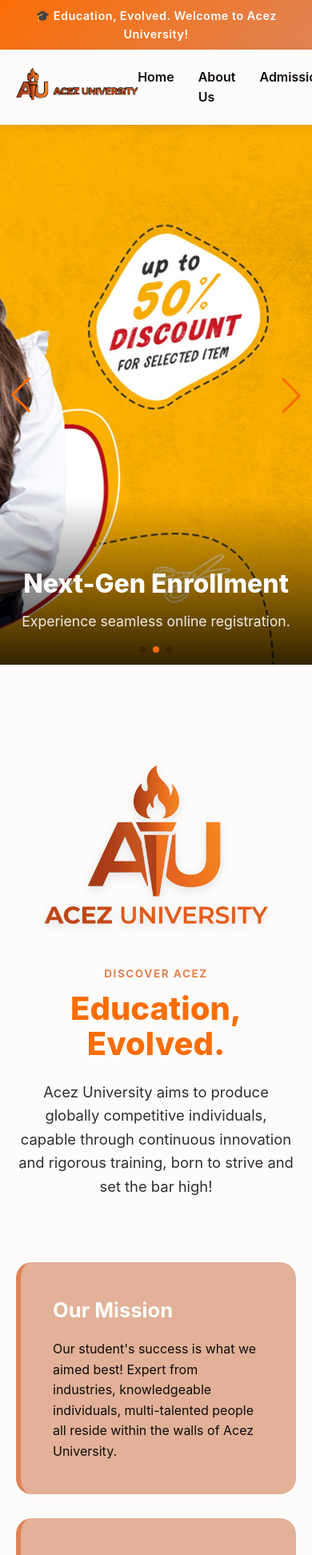
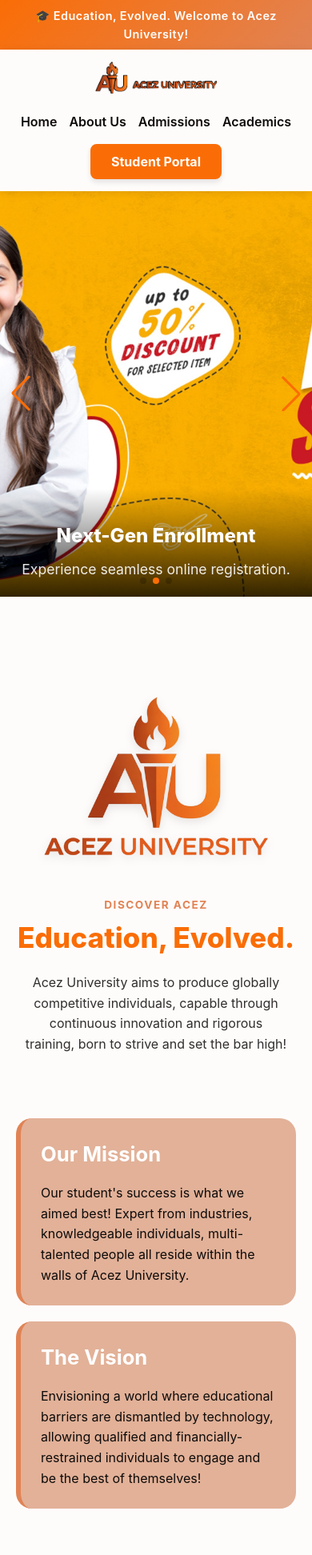
Before and after one commit to jellyacez/Online-Enrollment-System, a React (Vite) app: page / in a window 390 px wide. Shown: the top 1944 px of the page at 80% size. Built offline with nearby package versions, Linux system fonts and the light colour scheme.

Commit message:
added responsiveness

```diff
--- a/src/css/about.css
+++ b/src/css/about.css
@@ -490,3 +490,65 @@
   font-weight: bold;
   margin-bottom: 15px;
 }
+
+/* --- RESPONSIVE MEDIA QUERIES --- */
+@media screen and (max-width: 768px) {
+  .nav-container {
+    flex-direction: column;
+    gap: 15px;
+    padding: 15px 10px;
+  }
+
+  .nav-links {
+    flex-wrap: wrap;
+    justify-content: center;
+    gap: 15px;
+  }
+
+  .hero-title {
+    font-size: 2.2rem;
+  }
+
+  .hero-subtitle {
+    font-size: 1rem;
+    padding: 0 10px;
+  }
+
+  .slide-caption {
+    padding: 40px 15px 20px;
+  }
+
+  .slide-caption h5 {
+    font-size: 1.5rem;
+  }
+
+  .info-card {
+    padding: 25px;
+  }
+
+  .stats-banner {
+    flex-direction: column;
+    gap: 30px;
+    padding: 40px 20px;
+  }
+
+  .welcome-carousel {
+    height: 60vh;
+  }
+
+  .section-grid {
+    grid-template-columns: 1fr;
+    gap: 20px;
+  }
+
+  .footer-top {
+    grid-template-columns: 1fr;
+    text-align: center;
+  }
+
+  .footer-brand, .footer-contact {
+    display: flex;
+    flex-direction: column;
+    align-items: center;
+  }
+}
```
